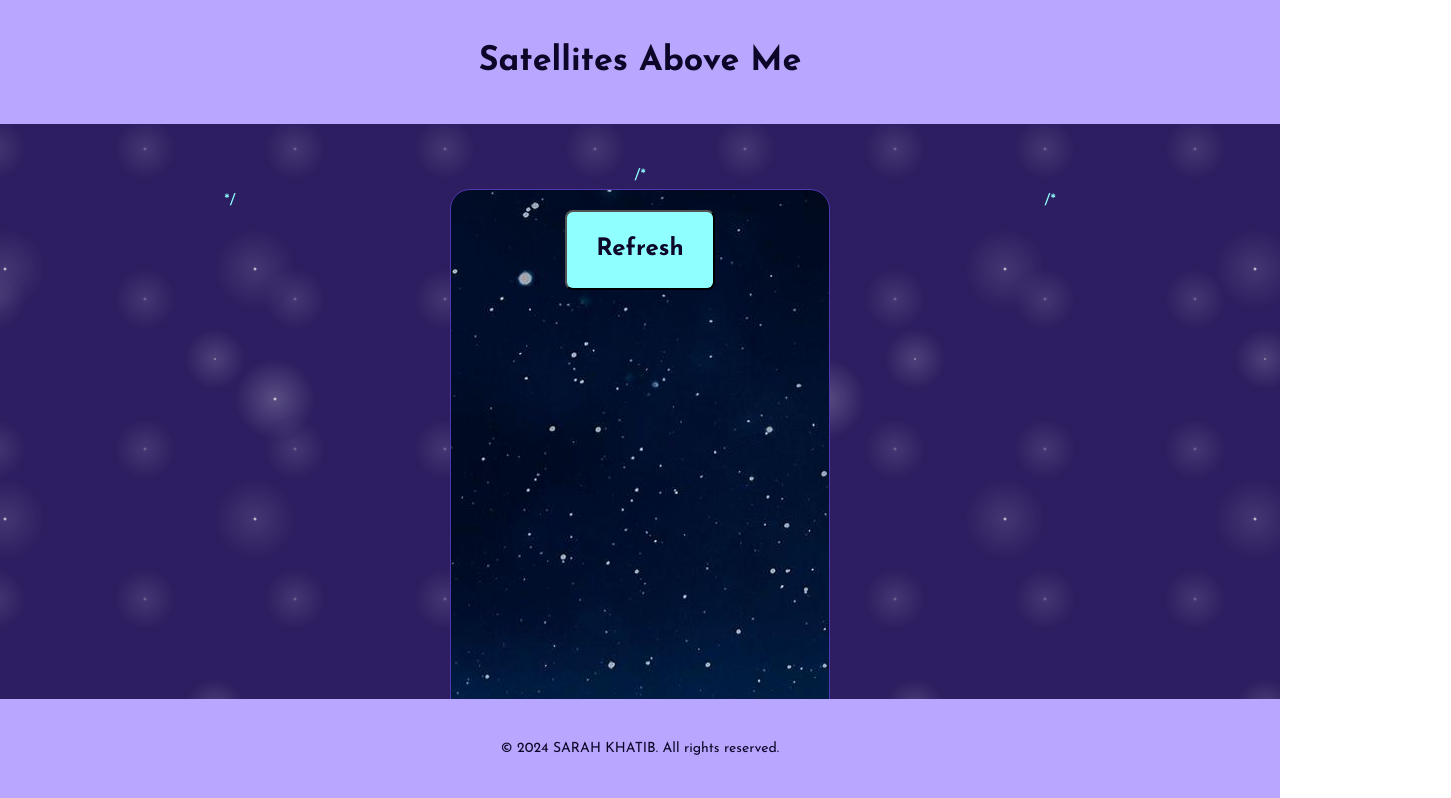
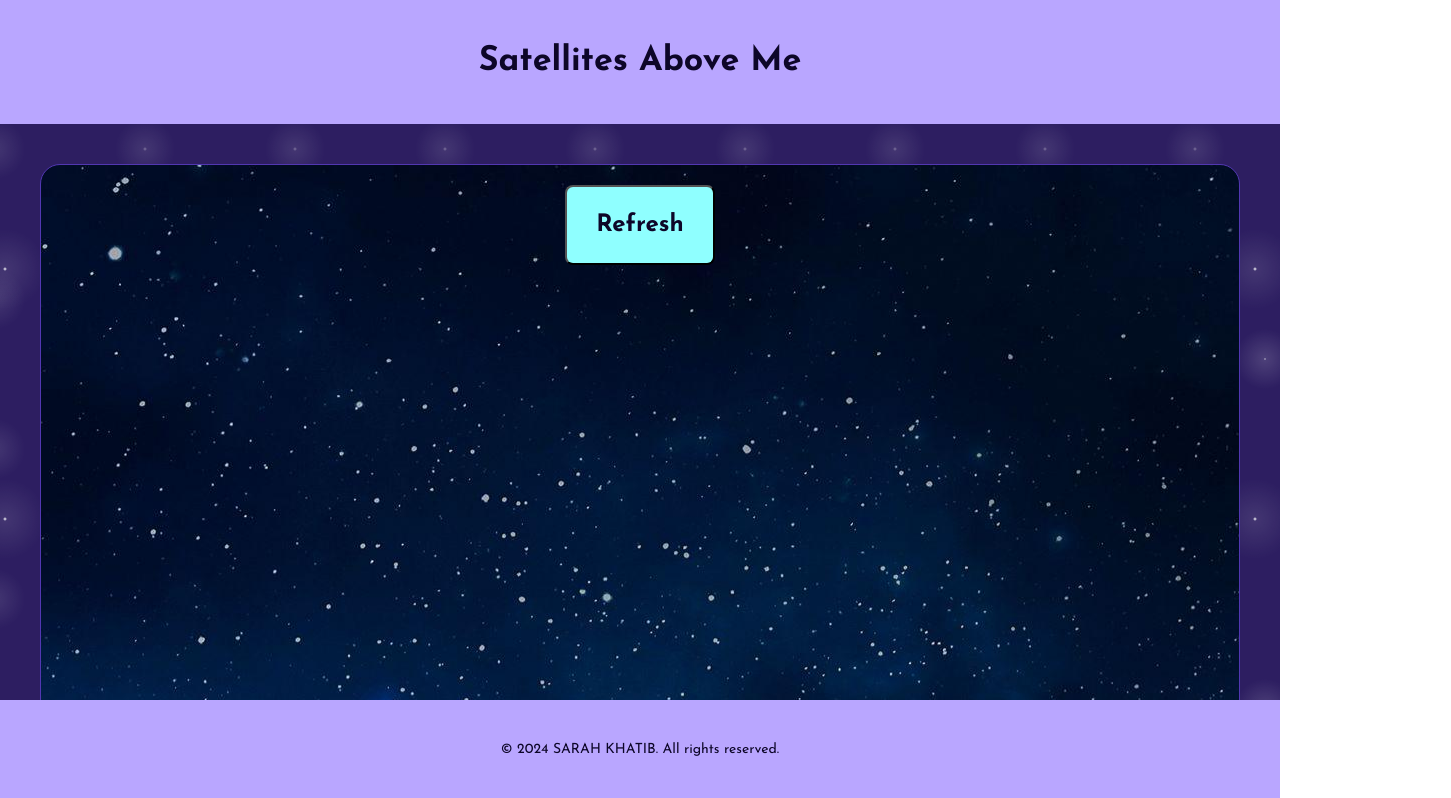
Before and after one commit to sarahkhatib/SatellitesAboveMe, a React (Vite) app: page / in a window 1280 px wide. Shown: the top 798 px of the page, 1451 px wide, since content can reach past the window. Built offline with nearby package versions, Linux system fonts and the light colour scheme; no server answers.

Commit message:
Update App.jsx

```diff
--- a/src/App.jsx
+++ b/src/App.jsx
@@ -245,7 +245,7 @@ function App() {
      <Title order={1}>Satellites Above Me</Title>
     </header>
     <div className="main-content">
-      /*<div className="sections-container">*/
+
         <section id="about" className="section-1">
           <form onSubmit={handleSubmit}>
             <button className="custom-button" type="submit">Refresh</button>
@@ -270,7 +270,6 @@ function App() {
             <div id="map"></div>
           </div>
         </section>
-      /*</div>*/
       <div className="sections-container">
         <section id="about" className="section-2">
             <Title align="left" order={2}>About this Project</Title>
```
